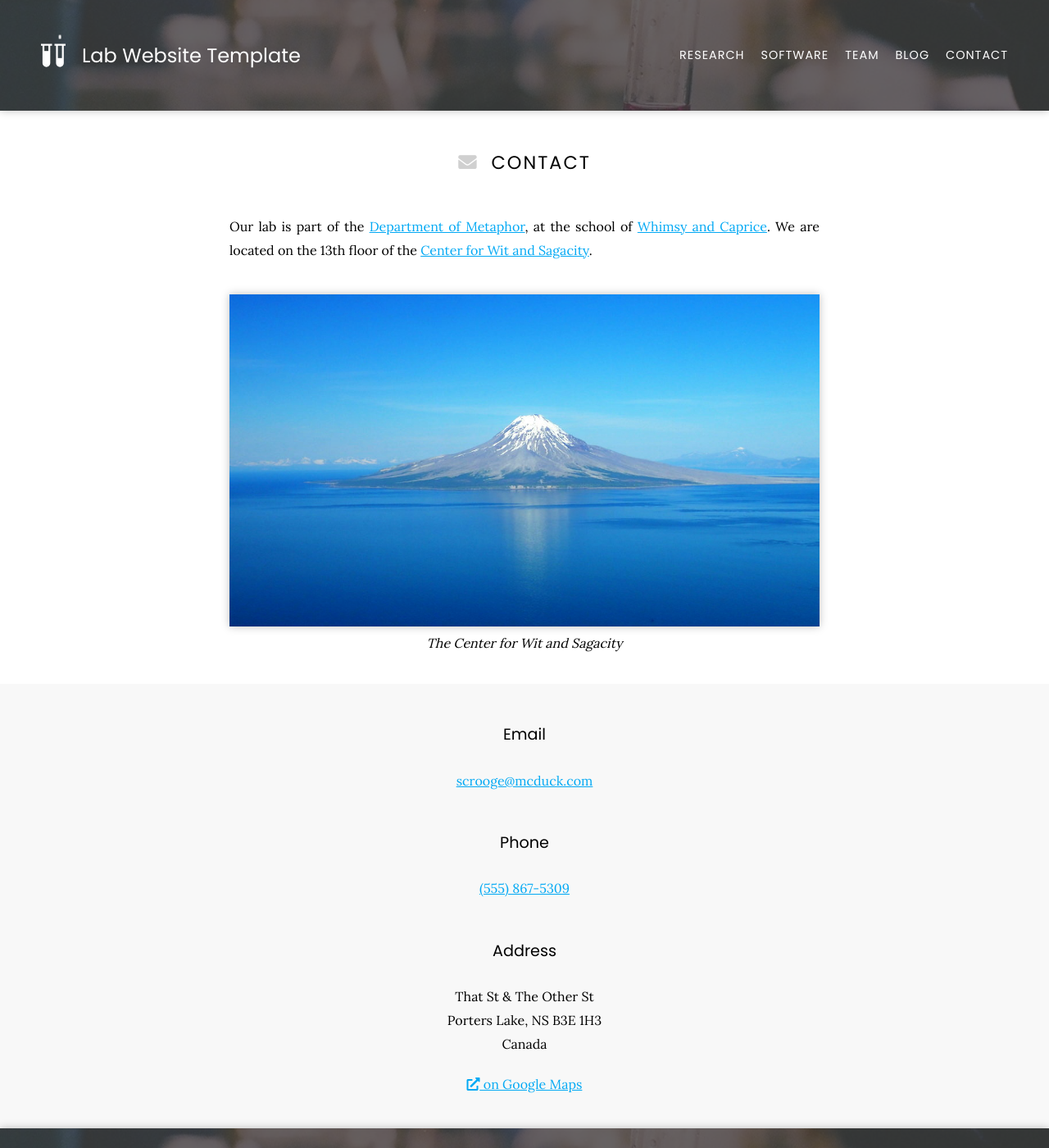
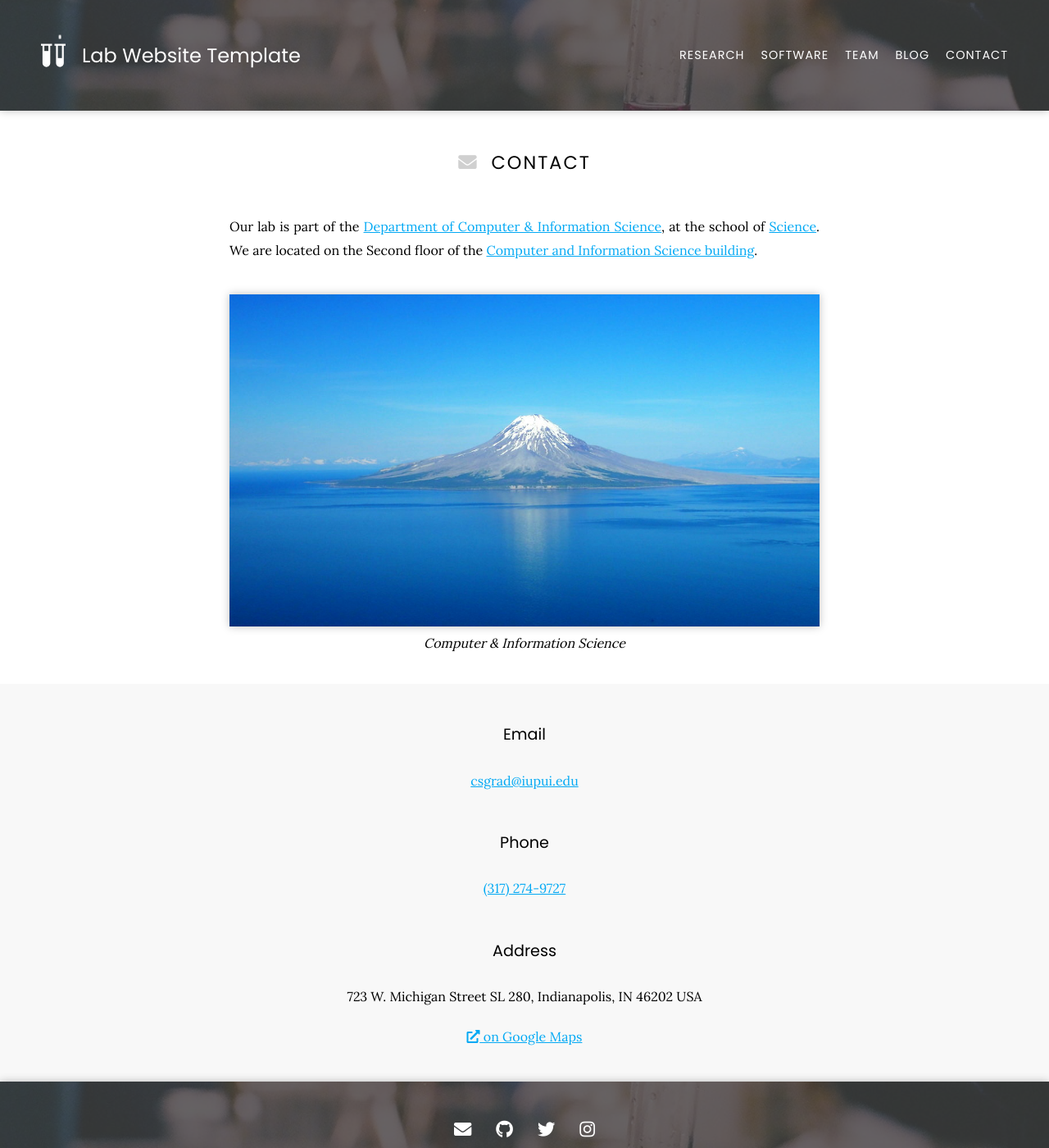
Before and after one commit to jpinnamraju/CICI, a Jekyll site: the page built from contact/index.md, in a window 1280 px wide and 1400 px high. Shown: the whole window at 82% size. Built offline with Jekyll 4.4.1, drawn with Linux system fonts in a browser that asks for light colours; nearby versions of some CDN libraries.

Commit message:
updates on contact and research

```diff
--- a/contact/index.md
+++ b/contact/index.md
@@ -4,26 +4,26 @@
 
 # <i class="fas fa-envelope"></i>Contact
 
-Our lab is part of the [Department of Metaphor](), at the school of [Whimsy and Caprice]().
-We are located on the 13th floor of the [Center for Wit and Sagacity]().
+Our lab is part of the [Department of Computer & Information Science](), at the school of [Science]().
+We are located on the Second floor of the [Computer and Information Science building]().
 
 {%
   include figure.html
   image="images/photo.jpg"
   width="100%"
-  caption="The Center for Wit and Sagacity"
+  caption="Computer & Information Science"
 %}
 
 <!-- section break -->
 
 ### Email
 
-[scrooge@mcduck.com](mailto:scrooge@mcduck.com)
+[csgrad@iupui.edu](mailto:csgrad@iupui.edu)
 {:.center}
 
 ### Phone
 
-[(555) 867-5309](tel:+1-555-867-5309)
+[(317) 274-9727](tel:+1-317-274-9727)
 {:.center}
 
 ### Address
@@ -33,10 +33,10 @@
 address so people can find their way to you easily.
 {% endcomment %}
 
-That St & The Other St
-Porters Lake, NS B3E 1H3
-Canada
+723 W. Michigan Street
+SL 280, Indianapolis, IN 46202
+USA
 {:.center}
 
-[<i class="fas fa-external-link-alt"></i> on Google Maps](https://www.google.com/maps/place/That+St+%26+The+Other+St,+Porters+Lake,+NS+B3E+1H3,+Canada/@44.7389237,-63.3033296,20.78z/data=!4m5!3m4!1s0x4b5a31023bb02565:0xb9505694e83a53d7!8m2!3d44.7389353!4d-63.3030828)
+[<i class="fas fa-external-link-alt"></i> on Google Maps](https://www.google.com/maps/place/723+W+Michigan+St,+Indianapolis,+IN+46202/@39.7739602,-86.1729919,17z/data=!3m1!4b1!4m5!3m4!1s0x886b50ca09c365af:0xdfe73c9b3b25bbbc!8m2!3d39.7739561!4d-86.1708032)
 {:.center}
```
Also changed, not shown: research/index.md (+3 -4 lines).
